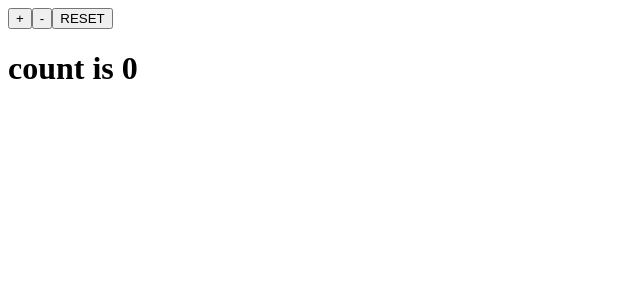
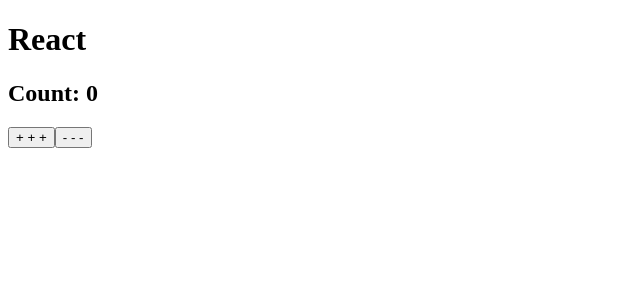
Before and after one commit to moharafat/react-X, a React (Vite) app: page / in a window 1280 px wide. Shown: the top 300 px of the page, without its empty margins (0-640 px from the left). Built offline with nearby package versions, Linux system fonts and the light colour scheme.

Commit message:
const [state, dispatch] = useReducer(counterReducer, initialState);

```diff
--- a/src/App.jsx
+++ b/src/App.jsx
@@ -1,33 +1,47 @@
-import { useReducer } from "react";
+// import { useReducer } from "react";
 
-const initialState = { count: 0 };
+// const initialState = { count: 0 };
 
-const reducer = (state, action) => {
-  switch (action.type) {
-    case "increment":
-      return { ...state, count: state.count + 1 };
-    case "decrement":
-      return { ...state, count: state.count - 1 };
-      break;
-    case "reset":
-      return { ...state, count: 0 };
+// const reducer = (state, action) => {
+//   switch (action.type) {
+//     case "increment":
+//       return { ...state, count: state.count + 1 };
+//     case "decrement":
+//       return { ...state, count: state.count - 1 };
+//       break;
+//     case "reset":
+//       return { ...state, count: 0 };
 
-    default:
-      break;
-  }
-};
+//     default:
+//       break;
+//   }
+// };
 
-const App = () => {
-  const [state, dispatch] = useReducer(reducer, initialState);
+// const App = () => {
+//   const [state, dispatch] = useReducer(reducer, initialState);
+//   return (
+//     <div>
+//       <button onClick={() => dispatch({ type: "increment" })}>+</button>
+//       <button onClick={() => dispatch({ type: "decrement" })}>-</button>
+//       <button onClick={() => dispatch({ type: "reset" })}>RESET</button>
+
+//       <h1>count is {state.count}</h1>
+//     </div>
+//   );
+// };
+
+// export default App;
+
+import React from "react";
+import Counter from "./Components/Counter";
+
+function App() {
   return (
     <div>
-      <button onClick={() => dispatch({ type: "increment" })}>+</button>
-      <button onClick={() => dispatch({ type: "decrement" })}>-</button>
-      <button onClick={() => dispatch({ type: "reset" })}>RESET</button>
-
-      <h1>count is {state.count}</h1>
+      <h1>React</h1>
+      <Counter />
     </div>
   );
-};
+}
 
 export default App;
--- /dev/null
+++ b/src/Components/Counter.jsx
@@ -0,0 +1,31 @@
+import { useState, useReducer } from "react";
+import { counterReducer, initialState } from "../counterReducer";
+import React from "react";
+const Counter = () => {
+  const [state, dispatch] = useReducer(counterReducer, initialState);
+  const [inputValue, setInputValue] = useState(0);
+
+  const handleIncrement = () => dispatch({ type: "increment" });
+  const handleDecrement = () => dispatch({ type: "decrement"});
+  return (
+    <div>
+      <h2>Count: {state.count}</h2>
+      <button onClick={handleIncrement}>+ + +</button>
+      <button onClick={handleDecrement}>- - -</button>
+    </div>
+  );
+};
+export default Counter;
+
+// const Counter = () => {
+//   const [count, setCount] = useState (0);
+
+//   return (
+//     <div>
+//       <div>Current count is {count}</div>
+//       <button onClick={() => setCount(count + 1)}>Increment</button>
+//     </div>
+//   );
+// };
+
+// export default Counter;
--- /dev/null
+++ b/src/counterReducer.js
@@ -0,0 +1,15 @@
+const initialState = { count: 0 };
+
+function counterReducer(state, action) {
+  switch (action.type) {
+    case "increment":
+      return { count: state.count + 1 };
+    case "decrement":
+      return { count: state.count - 1 };
+    case "incrementByAmount":
+      return { count: state.count + action.payload };
+    case "decrementByAmount":
+      return { count: state.count - action.payload };
+  }
+}
+export { initialState, counterReducer };
```
Also changed, not shown: src/Counter.jsx (deleted, +0 -16 lines).
